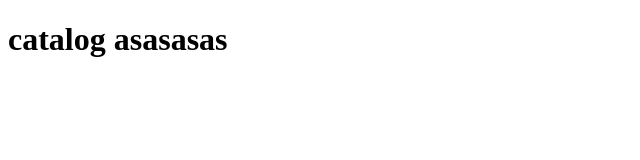
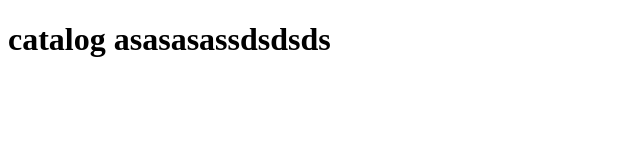
Before and after one commit to stigmat19/SC1-83-21, a plain HTML site: page catalog.html in a window 1280 px wide. Shown: the whole page, without its empty margins (0-640 px from the left). Drawn offline with Linux system fonts and the light colour scheme.

Commit message:
sdpkspds

```diff
--- a/catalog.html
+++ b/catalog.html
@@ -6,6 +6,6 @@
     <title>Document</title>
 </head>
 <body>
-    <h1>catalog asasasas</h1>
+    <h1>catalog asasasassdsdsds</h1>
 </body>
 </html>
```
